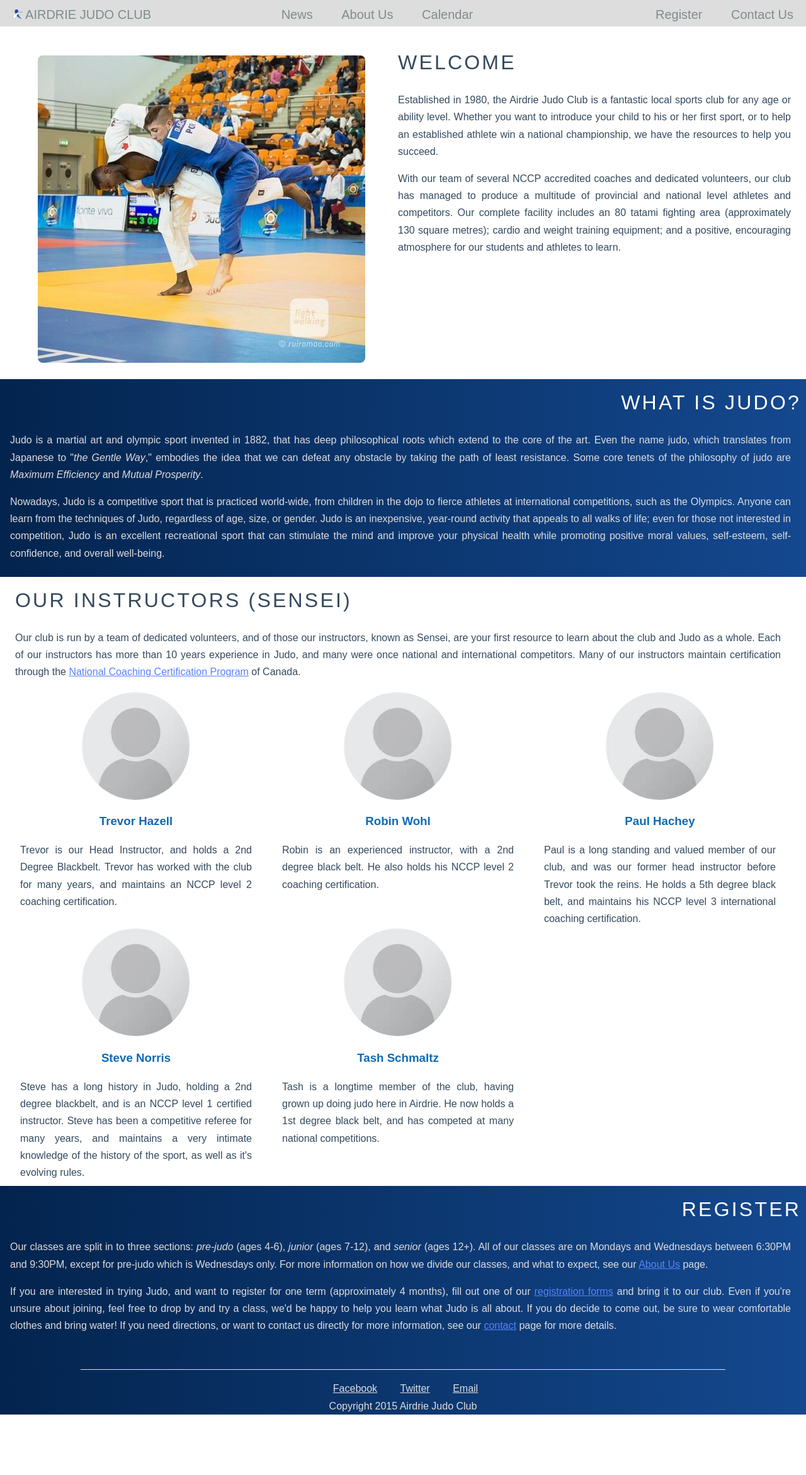
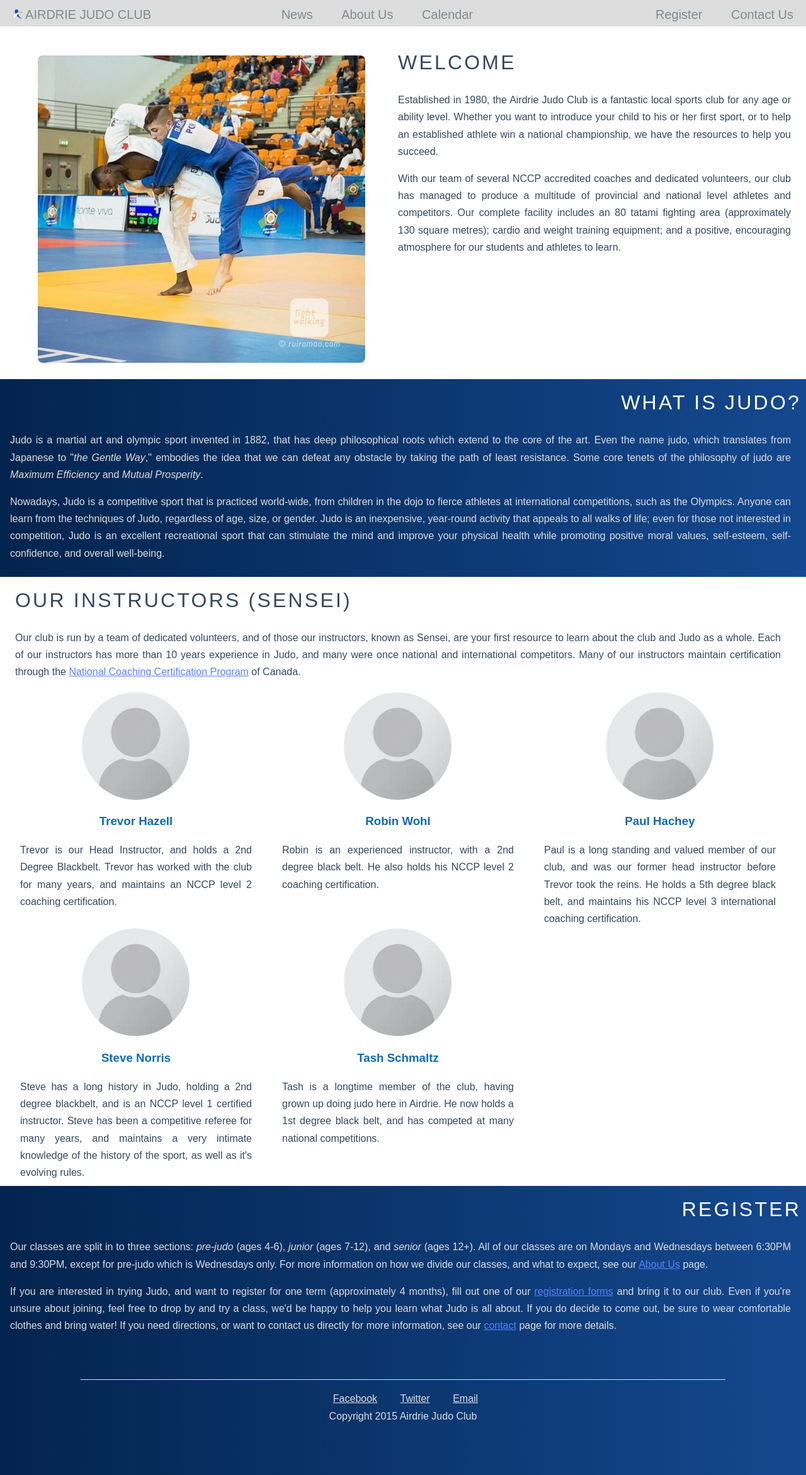
Before and after one commit to ThatGeoGuy/airdrie-judo, a Jekyll site: the page built from index.html, in a window 1280 px wide. Shown: the whole page at 63% size. Built offline with Jekyll 4.4.1, drawn with Linux system fonts in a browser that asks for light colours; nearby versions of some CDN libraries; before the commit the page ends 2246 px from its top, so only the background shows below that.

Commit message:
Adds more space to footer

```diff
--- a/css/base.css
+++ b/css/base.css
@@ -133,7 +133,8 @@ a:visited {
 	background-image: linear-gradient(to right, #03244e, #14488f);
 	margin-left: auto;
 	margin-right: auto;
-	padding-top: 2em;
+	padding-bottom: 5em;
+	padding-top: 3em;
 }
 
 #footer hr {
```
